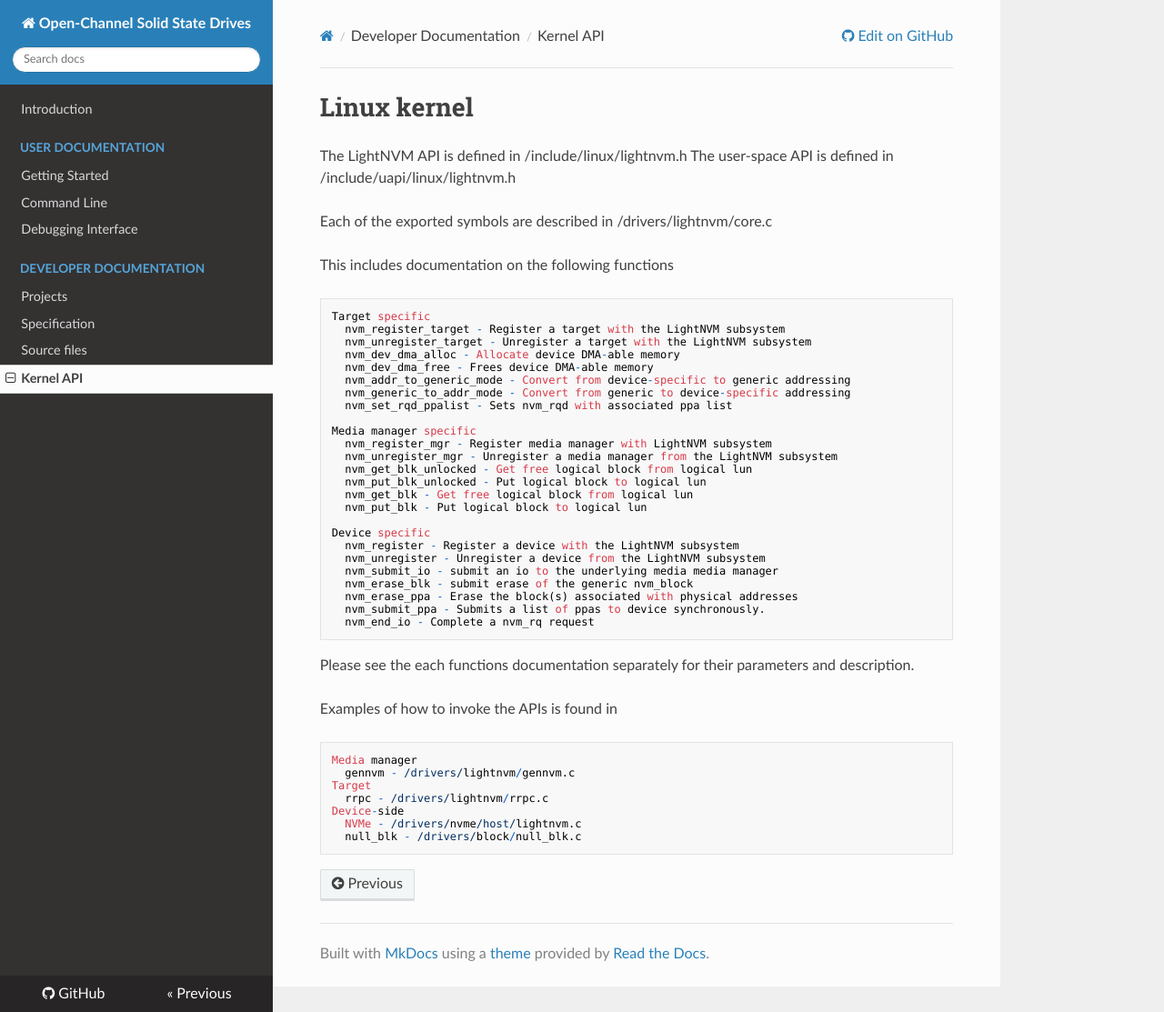
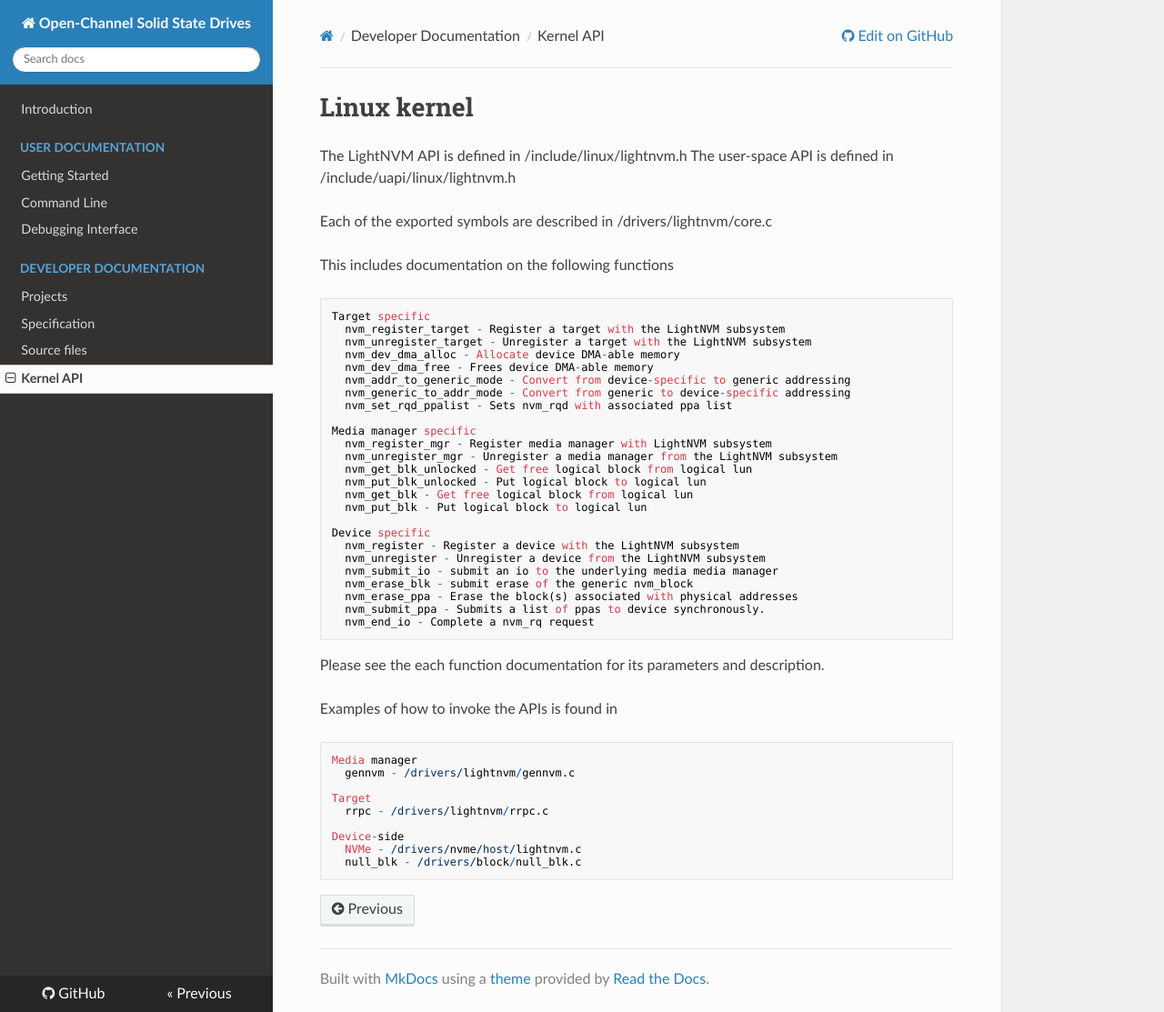
Before and after one commit to OpenChannelSSD/documentation, an MkDocs documentation site: the page built from docs/api.md, in a window 1280 px wide and 1113 px high. Shown: the whole window at 91% size. Built offline with MkDocs 1.6.1, drawn with Linux system fonts in a browser that asks for light colours; nearby versions of some CDN libraries; old or Windows-style settings are respelled for this version of MkDocs.

Commit message:
Update api.md

```diff
--- a/docs/api.md
+++ b/docs/api.md
@@ -33,14 +33,16 @@ This includes documentation on the following functions
       nvm_submit_ppa - Submits a list of ppas to device synchronously.
       nvm_end_io - Complete a nvm_rq request
 
-Please see the each functions documentation separately for their parameters and description.
+Please see the each function documentation for its parameters and description.
 
 Examples of how to invoke the APIs is found in
 
     Media manager
       gennvm - /drivers/lightnvm/gennvm.c
+
     Target
       rrpc - /drivers/lightnvm/rrpc.c
+
     Device-side
       NVMe - /drivers/nvme/host/lightnvm.c
       null_blk - /drivers/block/null_blk.c
```
